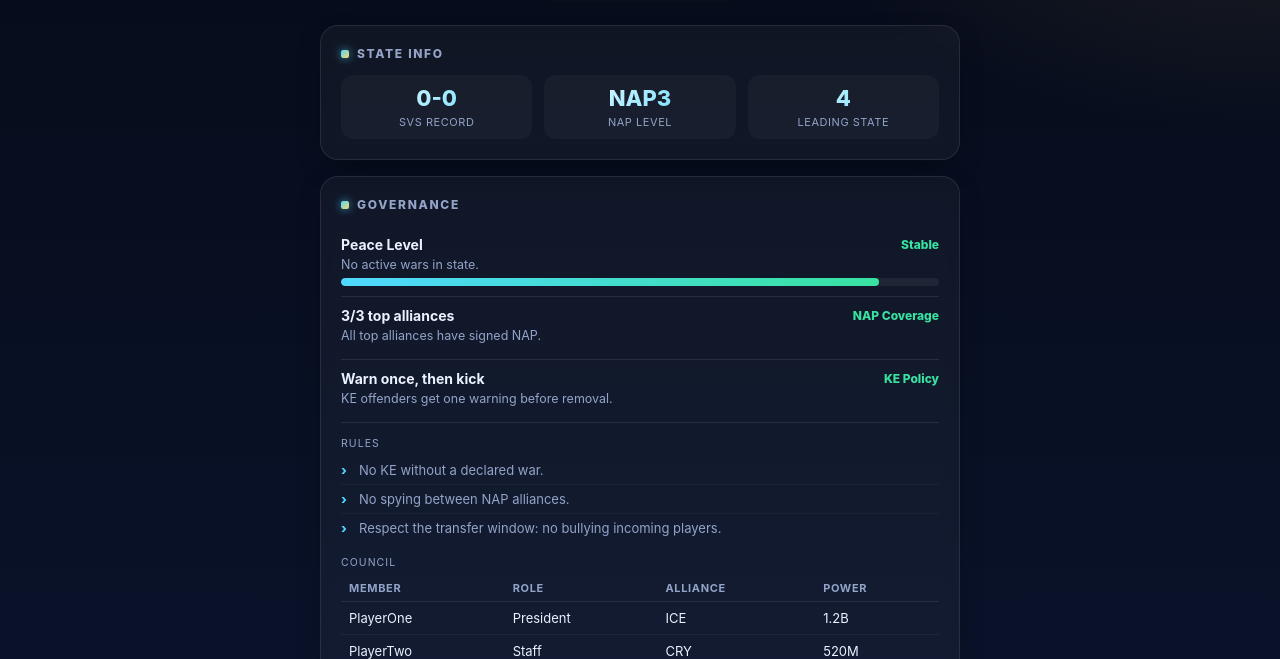
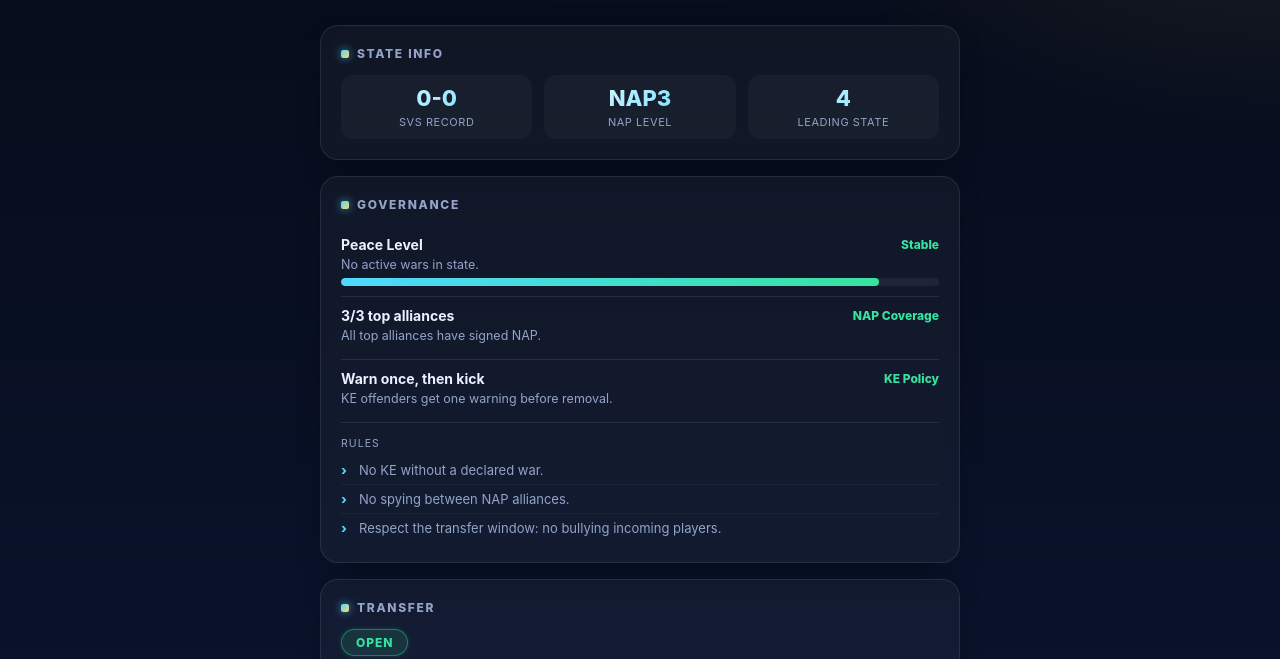
Before and after one commit to state-3495/state-3495.github.io, a website: page index.html in a window 1280 px wide. Shown: the part 141-800 px from the top of the page. Drawn offline with Linux system fonts and the light colour scheme.

Commit message:
Remove redundant Council table from Governance card (already shown per-alliance)

```diff
--- a/index.html
+++ b/index.html
@@ -277,7 +277,7 @@ function renderAlliances(alliances, council, events) {
   }).join('');
 }
 
-function renderGovernance(gov, rules, council) {
+function renderGovernance(gov, rules) {
   gov = gov || {};
   const overview = `
     <div class="gov-row">
@@ -301,9 +301,7 @@ function renderGovernance(gov, rules, council) {
   return `
     ${overview}
     <div class="gov-subhead">Rules</div>
-    ${list(rules, 'rule')}
-    <div class="gov-subhead">Council</div>
-    ${renderTable(council)}`;
+    ${list(rules, 'rule')}`;
 }
 
 function stateAgeInDays(birthDate) {
@@ -321,7 +319,7 @@ window.addEventListener('DOMContentLoaded', () => {
   document.getElementById('napLevel').textContent = info.napLevel;
   document.getElementById('leadingStateWins').textContent = info.leadingStateWins;
 
-  document.getElementById('governance').innerHTML = renderGovernance(governance, rules, council);
+  document.getElementById('governance').innerHTML = renderGovernance(governance, rules);
 
   const statusEl = document.getElementById('transferStatus');
   statusEl.textContent = transfer.isOpen ? 'OPEN' : 'CLOSED';
```
